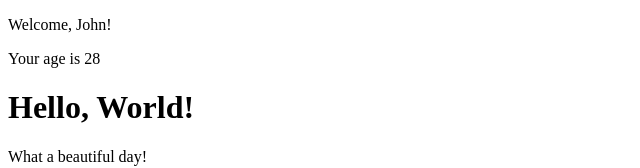
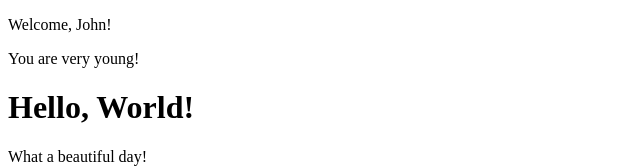
Before and after one commit to MarkupMonkey/react-project, a React (Create React App) app: page / in a window 1280 px wide. Shown: the top 168 px of the page, without its empty margins (0-640 px from the left). Built offline with nearby package versions, Linux system fonts and the light colour scheme.

Commit message:
exercise conditional rendering 05

```diff
--- a/src/Age.js
+++ b/src/Age.js
@@ -2,15 +2,14 @@ import React from "react";
 
 class Age extends React.Component {
     render() {
-        if (this.props.age >= 18 && this.props.age <= 65) {
-            return (
-                <div>
-                    {<p>Your age is {this.props.age}</p>}
-                </div>
+        let adultUser = this.props.age >= 18;
+        return (
+            <div>
+                {!!adultUser && <p>Your age is {this.props.age}</p>}
+                {!adultUser && <p>You are very young!</p>}
+            </div>
 
-            )
-        }
-
+        )
     }
 }
 
--- a/src/Welcome.js
+++ b/src/Welcome.js
@@ -6,7 +6,7 @@ class Welcome extends React.Component {
         return (
             <div>
                     <p>Welcome, {this.props.name}!</p>
-                    <Age age={28}/>
+                    <Age age={16}/>
             </div>
 
         )
```
